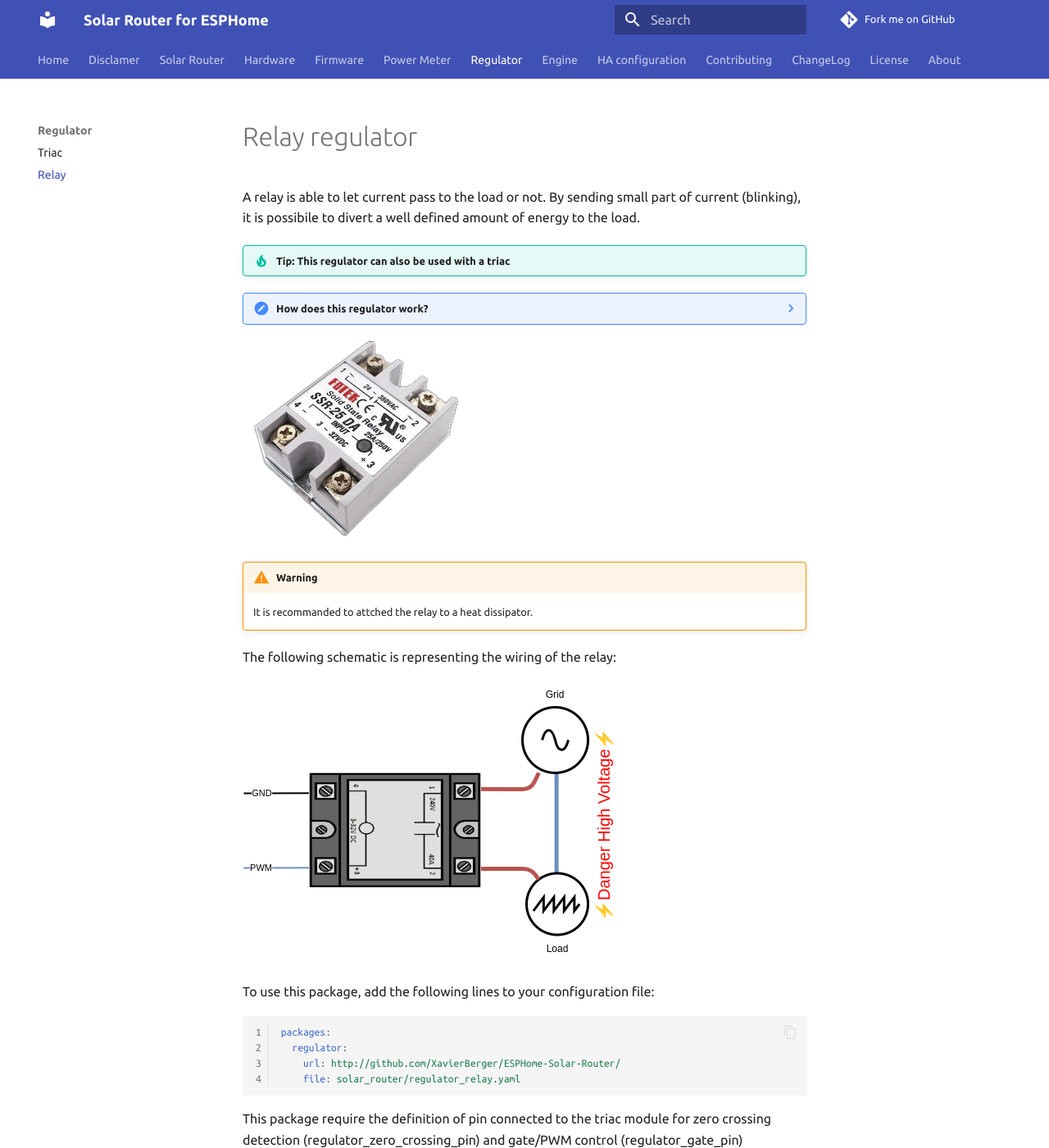
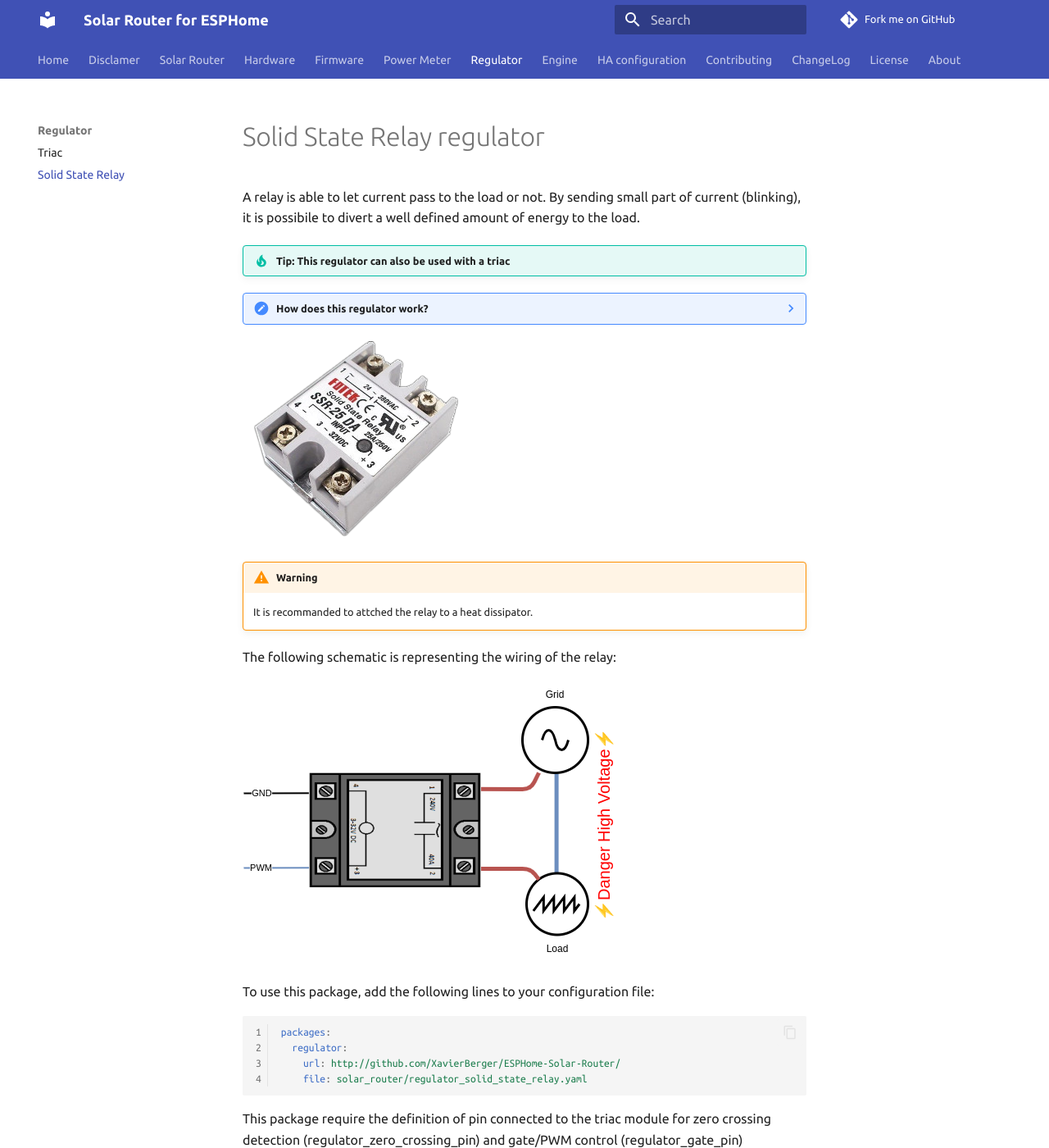
Before and after one commit to ghisch/Solar-Router-for-ESPHome, an MkDocs documentation site: the page built from docs/regulator_solid_state_relay.md, in a window 1280 px wide and 1400 px high. Shown: the whole window at 82% size. Built offline with MkDocs 1.6.1 and Material for MkDocs 9.7.7, drawn with Linux system fonts in a browser that asks for light colours; comment, search, counter and statistics services are not loaded.

Commit message:
refactor(relay): rename relay to solid_state_relay
BREAKING CHANGE: regulator_relay.yaml has been renamed in regulator_solid_state_relay.yaml

````diff
--- a/docs/regulator_relay.md
+++ b/docs/regulator_solid_state_relay.md
@@ -1,4 +1,4 @@
-# Relay regulator
+# Solid State Relay regulator
 
 A relay is able to let current pass to the load or not. By sending small part of current (blinking), it is possibile to divert a well defined amount of energy to the load.
 
@@ -19,7 +19,7 @@ A relay is able to let current pass to the load or not. By sending small part of
 
 The following schematic is representing the wiring of the relay:
 
-![relay](images/relay.drawio.png)
+![relay](images/solid_state_relay.drawio.png)
 
 To use this package, add the following lines to your configuration file:
 
@@ -27,7 +27,7 @@ To use this package, add the following lines to your configuration file:
 packages:
   regulator:
     url: http://github.com/XavierBerger/ESPHome-Solar-Router/
-    file: solar_router/regulator_relay.yaml
+    file: solar_router/regulator_solid_state_relay.yaml
 ```
 
 This package require the definition of pin connected to the triac module for zero crossing detection (regulator_zero_crossing_pin) and gate/PWM control (regulator_gate_pin)
--- a/mkdocs.yml
+++ b/mkdocs.yml
@@ -17,10 +17,10 @@ nav:
   - Power Meter:
       - Fronius: power_meter_fronius.md
       - Home Assistant: power_meter_home_assistant.md
-      - Proxy Client: power_meter_proxy_client.md
+      - Proxy client: power_meter_proxy_client.md
   - Regulator:
       - Triac: regulator_triac.md
-      - Relay: regulator_relay.md
+      - Solid State Relay: regulator_solid_state_relay.md
   - Engine: engine.md
   - HA configuration: ha_configuration.md
   - Contributing: contributing.md
````
Also changed, not shown: docs/installation.md (+6 -5 lines), docs/images/relay.drawio.png (deleted), docs/images/solid_state_relay.drawio.png (added), 2 other files.
